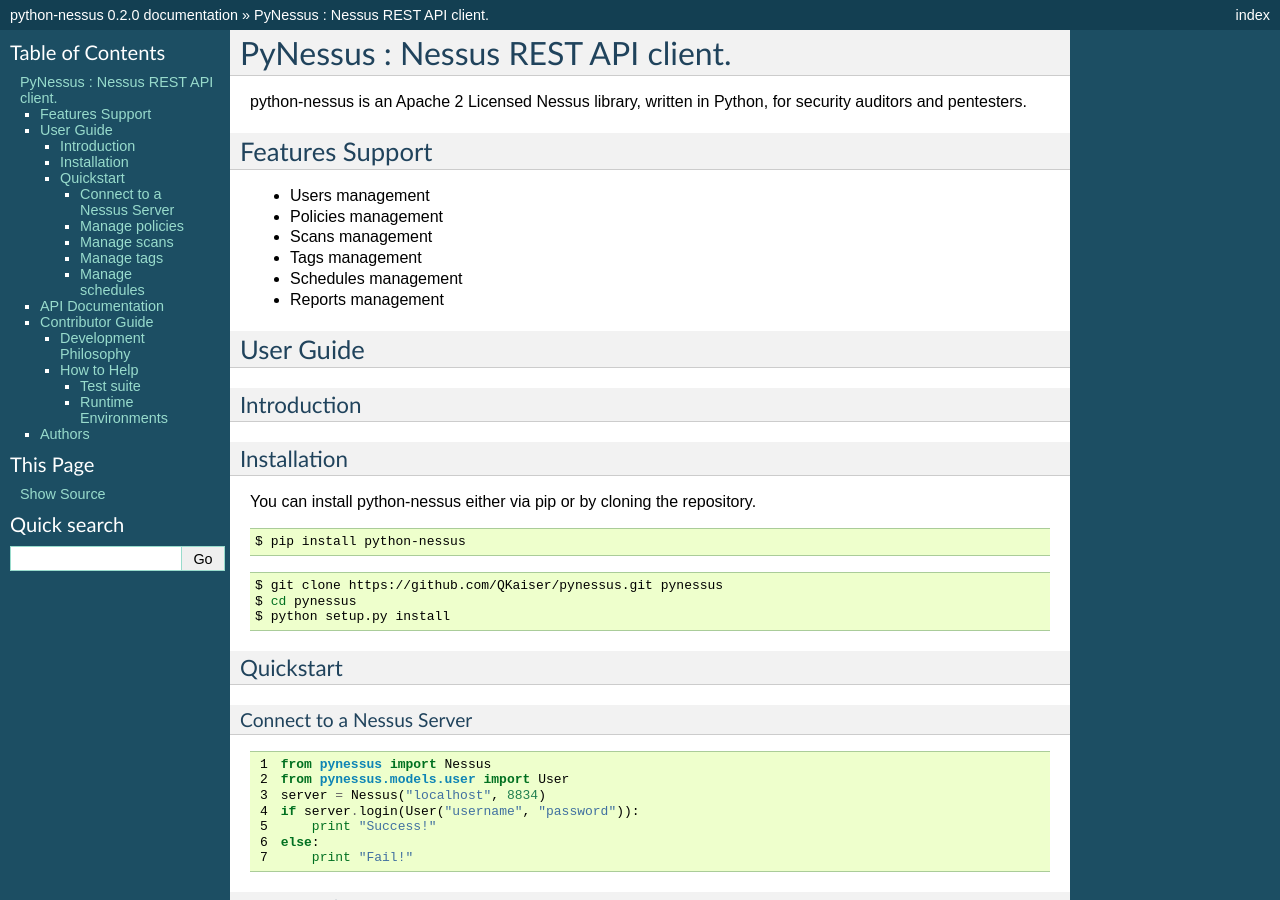
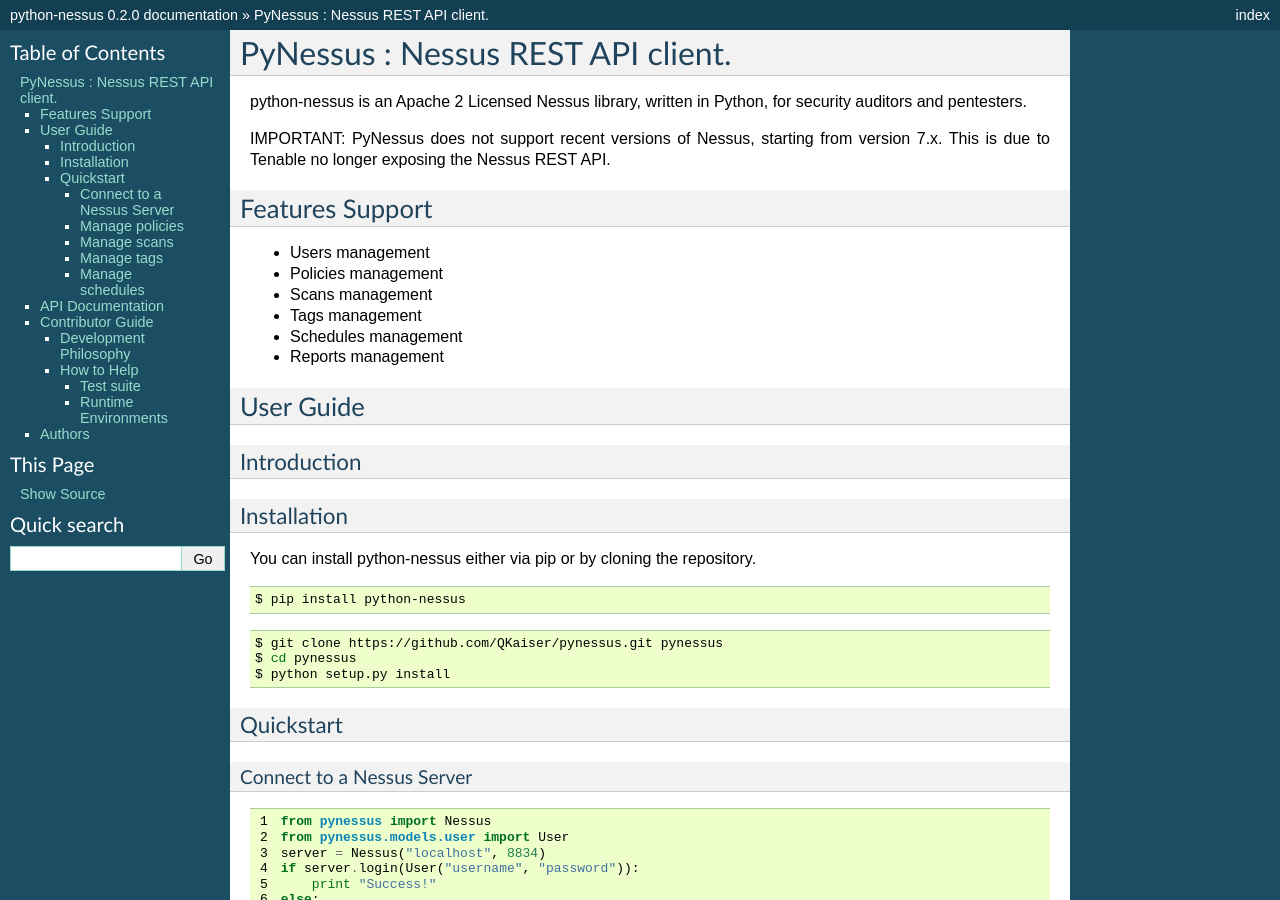
Before and after one commit to gremwell/pynessus, a Sphinx documentation site: the page built from docs/index.txt, in a window 1280 px wide and 900 px high. Built offline with Sphinx 7.4.7, drawn with Linux system fonts in a browser that asks for light colours.

Commit message:
Update index.txt

```diff
--- a/docs/index.txt
+++ b/docs/index.txt
@@ -2,6 +2,8 @@
 ===================================
 
 python-nessus is an Apache 2 Licensed Nessus library, written in Python, for security auditors and pentesters.
+
+IMPORTANT: PyNessus does not support recent versions of Nessus, starting from version 7.x. This is due to Tenable no longer exposing the Nessus REST API.
 
 Features Support
 ----------------
```
